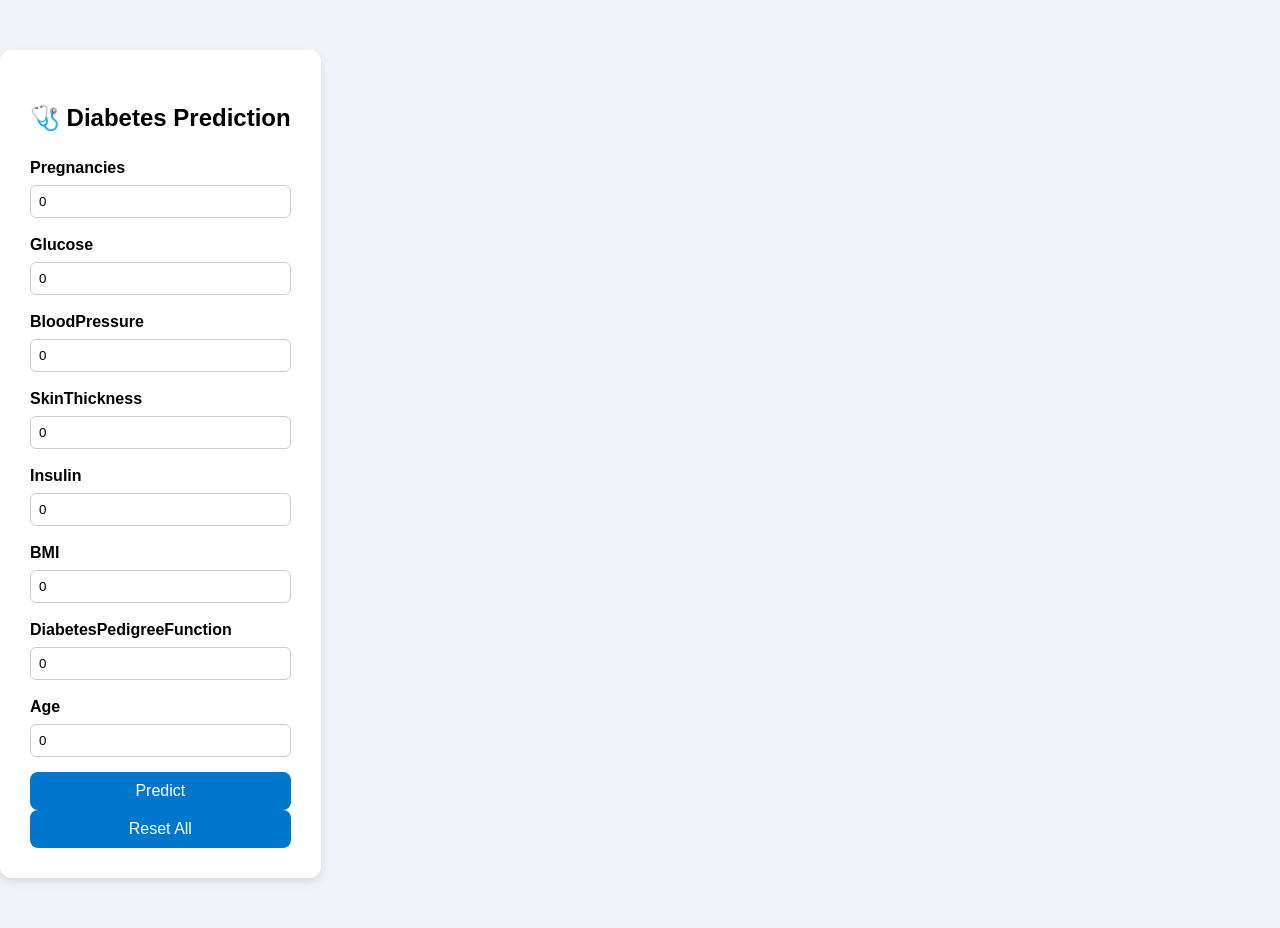
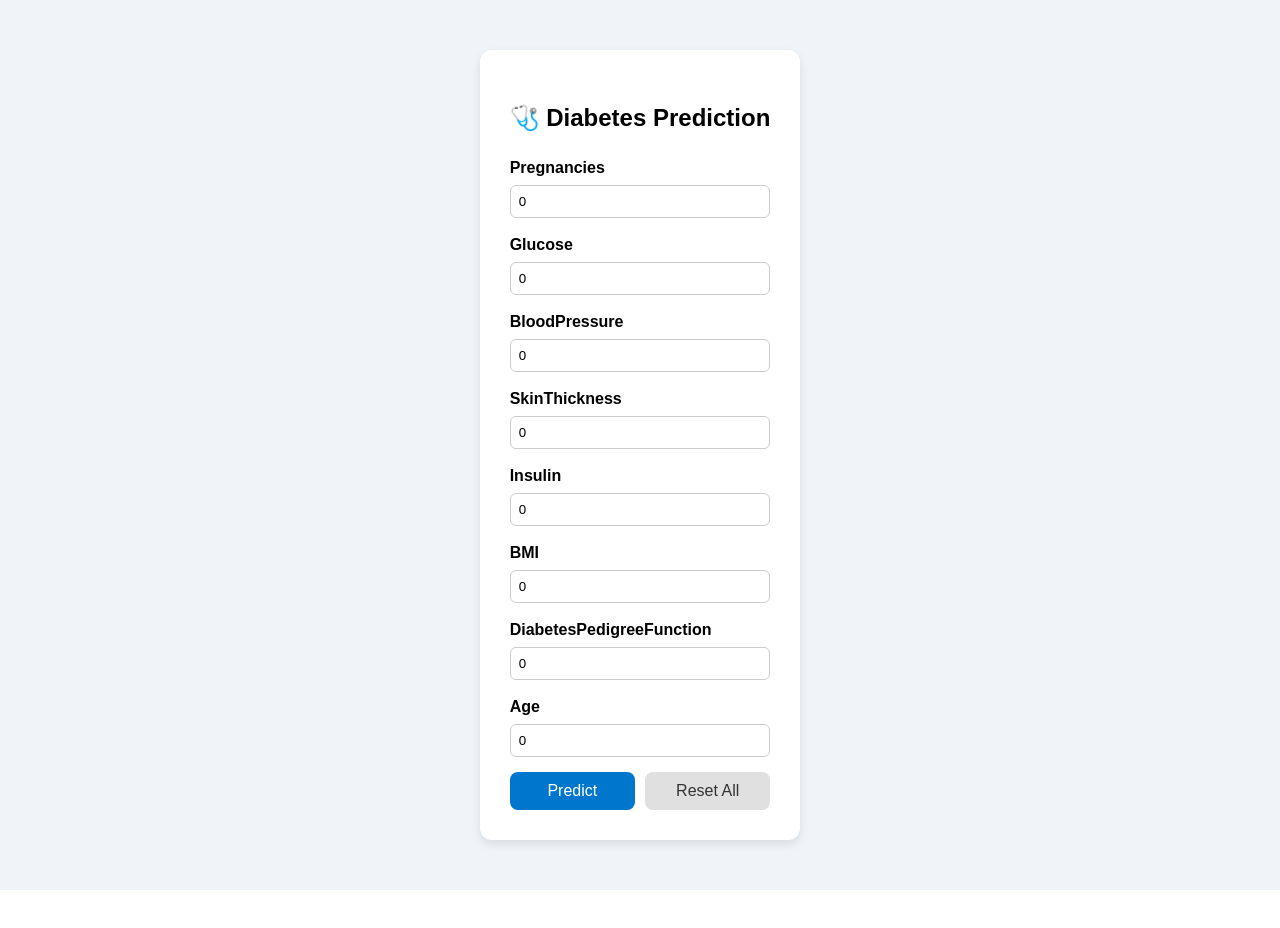
Before and after one commit to SruthiProfessionalDev/DiabetesDetector, a React (Vite) app in the folder frontend/: page / in a window 1280 px wide. After the commit the page ends 890 px from the top, so only its background shows below. Built offline with nearby package versions, Linux system fonts and the light colour scheme.

Commit message:
changing the css for the edited code log

```diff
--- a/frontend/src/App.css
+++ b/frontend/src/App.css
@@ -3,6 +3,9 @@ body {
   background: #f0f4f8;
   margin: 0;
   padding: 0;
+  display: flex;
+  justify-content: center;
+  align-items: center;
 }
 
 .container {
@@ -35,7 +38,7 @@ input {
   box-sizing: border-box;
 }
 
-button {
+/* button {
   width: 100%;
   padding: 10px;
   background-color: #0077cc;
@@ -55,3 +58,37 @@ p {
   margin-top: 20px;
   font-size: 18px;
 }
+ */
+
+ .button-group {
+  display: flex;
+  gap: 10px;
+}
+
+button[type="submit"],
+.reset-button {
+  flex: 1;
+  padding: 10px;
+  font-size: 16px;
+  border: none;
+  border-radius: 8px;
+  cursor: pointer;
+}
+
+button[type="submit"] {
+  background-color: #0077cc;
+  color: white;
+}
+
+button[type="submit"]:hover {
+  background-color: #005fa3;
+}
+
+.reset-button {
+  background-color: #e0e0e0;
+  color: #333;
+}
+
+.reset-button:hover {
+  background-color: #ccc;
+}
```
